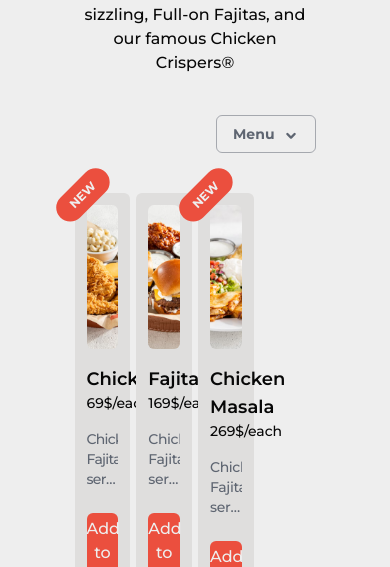
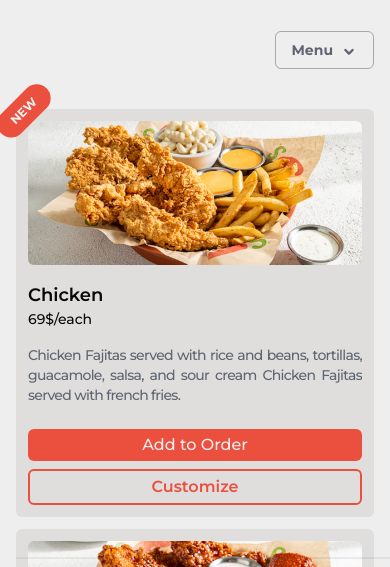
Before and after one commit to noushinpervez/Food-Cart-Task, a plain HTML site: page index.html in a window 390 px wide. Shown: the part 277-844 px from the top of the page. Drawn offline with nearby package versions, Linux system fonts and the light colour scheme.

Commit message:
feat: responsiveness of the website add: README.md file

```diff
--- a/index.html
+++ b/index.html
@@ -4,6 +4,8 @@
   <meta charset="UTF-8">
   <meta name="viewport" content="width=device-width, initial-scale=1.0">
   <title>Food Cart</title>
+  <!-- Website logo -->
+  <link rel="shortcut icon" type="image/x-icon" href="./resources/logo.svg" />
   <!-- Montserrat font -->
   <link rel="preconnect" href="https://fonts.googleapis.com">
   <link rel="preconnect" href="https://fonts.gstatic.com" crossorigin>
@@ -35,7 +37,7 @@
   </script>
 </head>
 
-<body class="bg-light text-textColor antialiased box-border scroll-smooth montserrat font-medium">
+<body class="bg-light text-textColor antialiased box-border scroll-smooth montserrat font-medium min-h-screen">
   <header>
     <!-- Navbar section -->
     <nav class="bg-headerBg border-t-4 border-primary">
@@ -64,7 +66,7 @@
               <span id="bagCount" class="absolute top-0 right-0 -mt-1 mr-1 bg-primary text-light text-[10px] px-2 py-1 rounded-md">0</span>
             </button>
             <!-- Order Now Button -->
-            <button class="py-3 md:px-7 px-4 bg-primary hover:bg-disabled text-xs text-light font-bold rounded-md transition duration-300 uppercase">Order Now</button>
+            <button class="py-3 md:px-7 px-4 bg-primary hover:bg-hover text-xs text-light font-bold rounded-md transition duration-300 uppercase">Order Now</button>
             <!-- Mobile Menu Button -->
             <div class="md:hidden flex items-center pl-2">
               <button class="mobile-menu-button">
@@ -87,7 +89,7 @@
     </nav>
   </header>
   <!-- Content Section -->
-  <main class="max-w-[70%] mx-auto px-4 mt-4">
+  <main class="lg:max-w-[70%] mx-auto px-4 mt-4">
     <h2 class="font-semibold text-3xl text-center text-primary uppercase">Chicken Crisper® Combos</h2>
     <!-- Navigation Links -->
     <div class="flex items-center justify-center py-3 text-xs overflow-x-auto whitespace-nowrap">
@@ -104,7 +106,7 @@
     <!-- Description Paragraph -->
     <p class="text-center">Find everything from our Big Mouth Burgers®, our always sizzling, Full-on Fajitas, and our famous Chicken Crispers®</p>
     <!-- Dropdown Menu Section -->
-    <div class="flex items-center justify-end text-sm text-disabled my-10 max-w-5xl">
+    <div class="flex items-center justify-end text-sm text-disabled my-10 max-w-5xl mx-auto">
       <div class="relative inline-block text-left">
         <!-- Dropdown Button -->
         <button id="dropdown-button"
@@ -114,7 +116,7 @@
           </svg>
         </button>
         <!-- Dropdown Menu -->
-        <div id="dropdown-menu" class="origin-top-right absolute right-0 mt-2 w-48 rounded-md shadow-md ring-1 ring-disabled ring-opacity-10 hidden">
+        <div id="dropdown-menu" class="origin-top-right absolute z-[100] right-0 mt-2 w-48 rounded-md shadow-md ring-1 ring-disabled ring-opacity-10 bg-light hidden">
           <div class="p-2" role="menu" aria-orientation="vertical" aria-labelledby="dropdown-button">
             <a class="flex rounded-md px-4 py-2 text-sm hover:bg-primary active:bg-primary cursor-pointer hover:text-light" role="menuitem">Menu Item 1</a>
             <a class="flex rounded-md px-4 py-2 text-sm hover:bg-primary active:bg-primary cursor-pointer hover:text-light" role="menuitem">Menu Item 2</a>
@@ -123,11 +125,11 @@
       </div>
     </div>
     <!-- Food cards -->
-    <div class="grid grid-cols-4 gap-1.5">
+    <div class="grid grid-cols-1 lg:grid-cols-4 md:grid-cols-2 gap-1.5 gap-y-3">
       <!-- Start of Card Component -->
-      <div class="relative max-w-80 p-3 bg-headerBg rounded-md">
+      <div class="relative p-3 bg-headerBg rounded-md">
         <!-- NEW Badge -->
-        <div class="absolute -top-3 -left-6 bg-primary text-light text-xs font-bold py-1.5 px-4 rounded-full transform -rotate-45">NEW</div>
+        <div class="absolute z-0 -top-3 -left-6 bg-primary text-light text-xs font-bold py-1.5 px-4 rounded-full transform -rotate-45">NEW</div>
         <!-- Food Image -->
         <img class="object-cover w-full h-36 rounded-md" src="./resources/img1.avif" alt="Chicken Fajitas">
         <!-- Food Details -->
@@ -148,7 +150,7 @@
       <!-- End of Card Component -->
       <!-- Repeat Card Component Structure for Card 2 and Card 3 -->
       <!-- Card 2 -->
-      <div class="relative max-w-80 p-3 bg-headerBg rounded-md">
+      <div class="relative p-3 bg-headerBg rounded-md">
         <img class="object-cover w-full h-36 rounded-md" src="./resources/img2.avif" alt="Fajitas">
         <div class="mt-4">
           <a href="#" class="text-lg font-semibold hover:underline hover:underline-offset-4" tabindex="0" role="link">Fajitas</a>
@@ -164,8 +166,8 @@
         </div>
       </div>
       <!-- Card 3 -->
-      <div class="relative max-w-80 p-3 bg-headerBg rounded-md">
-        <div class="absolute -top-3 -left-6 bg-primary text-light text-xs font-bold py-1.5 px-4 rounded-full transform -rotate-45">NEW</div>
+      <div class="relative p-3 bg-headerBg rounded-md">
+        <div class="absolute z-0 -top-3 -left-6 bg-primary text-light text-xs font-bold py-1.5 px-4 rounded-full transform -rotate-45">NEW</div>
         <img class="object-cover w-full h-36 rounded-md" src="./resources/img3.avif" alt="Chicken Masala">
         <div class="mt-4">
           <a href="#" class="text-lg font-semibold hover:underline hover:underline-offset-4" tabindex="0" role="link">Chicken Masala</a>
@@ -182,7 +184,7 @@
       </div>
     </div>
     <!-- Sidebar for Cart -->
-    <div id="cartSidebar" class="fixed top-0 right-0 w-72 h-full bg-primary text-light flex flex-col transition-transform duration-300 ease-in-out z-50 translate-x-full">
+    <div id="cartSidebar" class="fixed top-0 right-0 w-72 h-full bg-primary text-light flex flex-col transition-transform duration-300 ease-in-out z-[1000] translate-x-full">
       <div class="px-2 py-3 flex items-center justify-between bg-light text-primary">
         <div class="flex items-center space-x-1.5">
           <img class="w-4 h-4" src="./resources/bag-primary.png" alt="Bag icon" />
@@ -194,8 +196,12 @@
         <!-- Cart items will be injected here -->
       </div>
       <div class="bg-light">
-        <button class="w-full p-4 text-primary font-semibold hover:bg-primary hover:text-light transition-all" id="placeOrderBtn">Place Order <span id="totalAmount" class="font-bold ml-2">0</span> $</button>
+        <button class="w-full p-4 text-primary font-semibold hover:bg-primary hover:text-light transition-all" id="placeOrderBtn">Place Order <span id="totalAmount"
+            class="font-bold ml-2">0</span> $</button>
       </div>
+    </div>
+    <div class="w-full mx-auto max-w-[66rem] fixed mt-6 bottom-2">
+      <hr class="w-full border border-disabled border-opacity-10" />
     </div>
   </main>
   <!-- Scripts -->
--- a/scripts/app.js
+++ b/scripts/app.js
@@ -86,7 +86,7 @@ function updateCart() {
     itemElement.classList.add("flex", "justify-between", "items-center", "border-2", "p-1.5", "rounded-md");
 
     itemElement.innerHTML = `
-      <div class="relative flex items-center space-x-2 w-full">
+      <div class="relative flex items-center gap-2 w-full">
         <button class="absolute -top-3 -right-2.5 bg-light text-primary text-xs font-bold p-1 rounded-md" onclick="removeFromCart('${item.name}')">
           <svg width="16" height="16" viewBox="-0.5 0 19 19" fill="#eb4f3e" xmlns="http://www.w3.org/2000/svg">
             <path d="M4.91666667,14.8888889 C4.91666667,15.3571429 5.60416667,16 6.0625,16 L12.9375,16 C13.3958333,16 14.0833333,15.3571429 14.0833333,14.8888889 L14.0833333,6 L4.91666667,6 L4.91666667,14.8888889 L4.91666667,14.8888889 L4.91666667,14.8888889 Z M15,3.46500003 L12.5555556,3.46500003 L11.3333333,2 L7.66666667,2 L6.44444444,3.46500003 L4,3.46500003 L4,4.93000007 L15,4.93000007 L15,3.46500003 L15,3.46500003 L15,3.46500003 Z" id="path" fill="#eb4f3e" sketch:type="MSShapeGroup">
```
Also changed, not shown: 1 other file.
